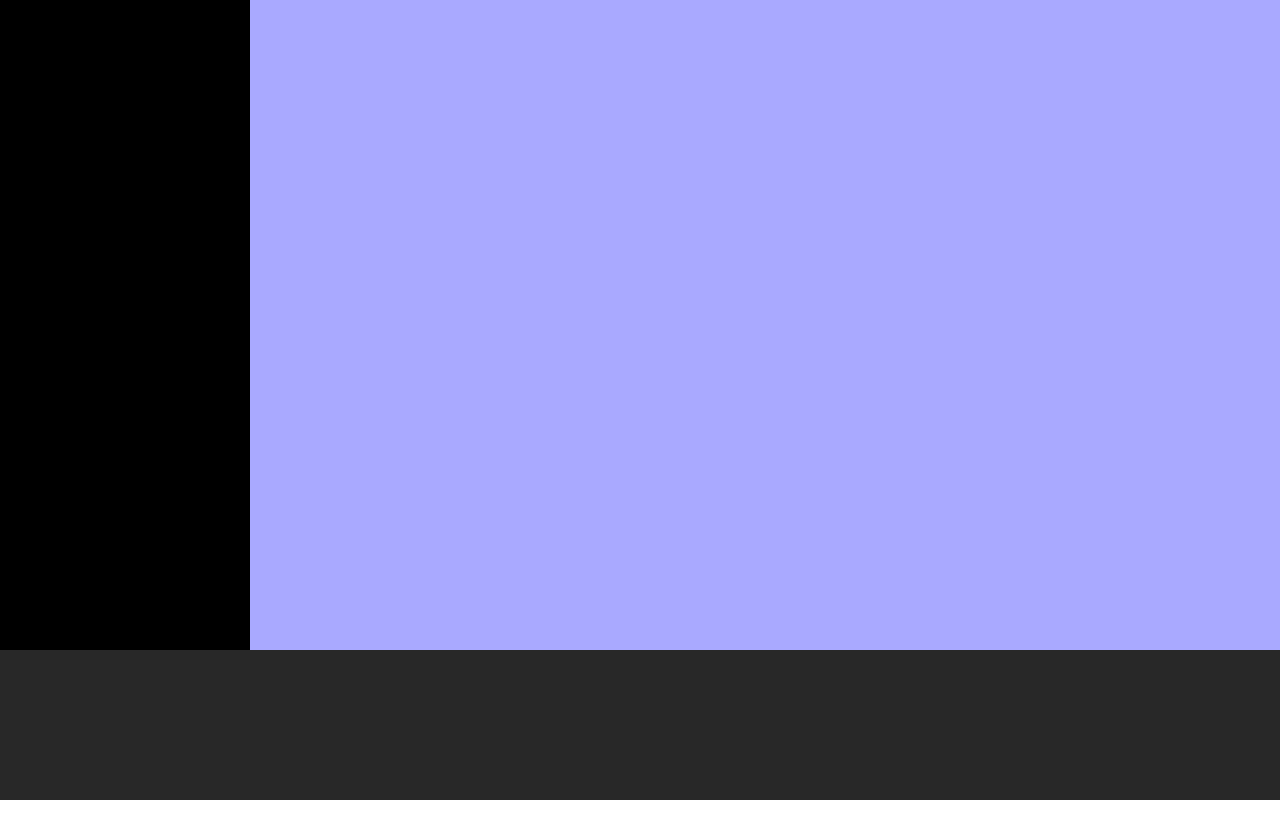
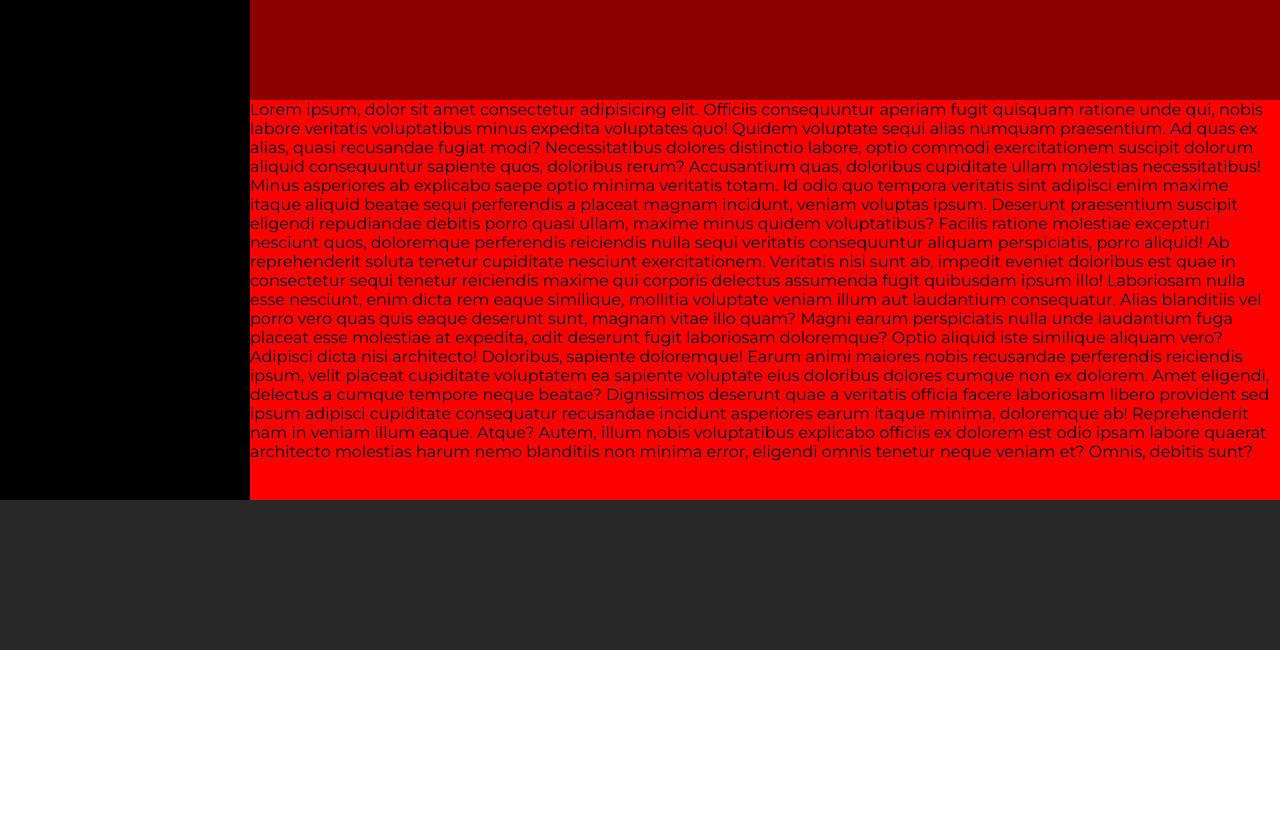
Before and after one commit to Giunta-Giovanni/html-css-spotifyweb, a plain HTML site: page index.html in a window 1280 px wide. After the commit the page ends 800 px from the top, so only its background shows below. Drawn offline with Linux system fonts and the light colour scheme.

Commit message:
[feat] banner sticky

```diff
--- a/css/style.css
+++ b/css/style.css
@@ -17,7 +17,8 @@ body{
 /* WRAPPER SECTION */
 
 #wrapper{
-    height:calc(100vh - 150px);
+    height:calc(100vh - 300px);
+    display: flex;
     /* debug */
     background-color: rgba(0, 0, 255, 0.336);
 }
@@ -33,8 +34,18 @@ body{
 #wrapper main{
     overflow: auto;
     height: 100%;
-    width: calc(100%-250px);
+    width: calc(100% - 250px);
+    background-color: red;
+}
 
+
+/* banner per effettuare l'upgrade */
+#banner{
+    position: sticky;
+    top: 0;
+    height: 100px;
+    width: 100%;
+    background-color: #00000072;
 }
 
 
@@ -112,7 +123,7 @@ body{
 #wrapper main{
     overflow: auto;
     height: 100%;
-    width: calc(100%-80px);
+    width: calc(100% - 80px);
 
 }
 
--- a/index.html
+++ b/index.html
@@ -19,7 +19,23 @@
         <!-- Barra di navigazione lato sinistro -->
         <nav></nav>
         <!-- contenuto principale di pagina -->
-        <main></main>
+        <main>
+            <!-- banner effettua l'upgrade-->
+            <div id="banner"></div>
+             <!-- Zona multimediale -->
+            <div>
+                <p>Lorem ipsum, dolor sit amet consectetur adipisicing elit. Officiis consequuntur aperiam fugit quisquam ratione unde qui, nobis labore veritatis voluptatibus minus expedita voluptates quo! Quidem voluptate sequi alias numquam praesentium.
+                Ad quas ex alias, quasi recusandae fugiat modi? Necessitatibus dolores distinctio labore, optio commodi exercitationem suscipit dolorum aliquid consequuntur sapiente quos, doloribus rerum? Accusantium quas, doloribus cupiditate ullam molestias necessitatibus!
+                Minus asperiores ab explicabo saepe optio minima veritatis totam. Id odio quo tempora veritatis sint adipisci enim maxime itaque aliquid beatae sequi perferendis a placeat magnam incidunt, veniam voluptas ipsum.
+                Deserunt praesentium suscipit eligendi repudiandae debitis porro quasi ullam, maxime minus quidem voluptatibus? Facilis ratione molestiae excepturi nesciunt quos, doloremque perferendis reiciendis nulla sequi veritatis consequuntur aliquam perspiciatis, porro aliquid!
+                Ab reprehenderit soluta tenetur cupiditate nesciunt exercitationem. Veritatis nisi sunt ab, impedit eveniet doloribus est quae in consectetur sequi tenetur reiciendis maxime qui corporis delectus assumenda fugit quibusdam ipsum illo!
+                Laboriosam nulla esse nesciunt, enim dicta rem eaque similique, mollitia voluptate veniam illum aut laudantium consequatur. Alias blanditiis vel porro vero quas quis eaque deserunt sunt, magnam vitae illo quam?
+                Magni earum perspiciatis nulla unde laudantium fuga placeat esse molestiae at expedita, odit deserunt fugit laboriosam doloremque? Optio aliquid iste similique aliquam vero? Adipisci dicta nisi architecto! Doloribus, sapiente doloremque!
+                Earum animi maiores nobis recusandae perferendis reiciendis ipsum, velit placeat cupiditate voluptatem ea sapiente voluptate eius doloribus dolores cumque non ex dolorem. Amet eligendi, delectus a cumque tempore neque beatae?
+                Dignissimos deserunt quae a veritatis officia facere laboriosam libero provident sed ipsum adipisci cupiditate consequatur recusandae incidunt asperiores earum itaque minima, doloremque ab! Reprehenderit nam in veniam illum eaque. Atque?
+                Autem, illum nobis voluptatibus explicabo officiis ex dolorem est odio ipsam labore quaerat architecto molestias harum nemo blanditiis non minima error, eligendi omnis tenetur neque veniam et? Omnis, debitis sunt?</p>
+            </div>
+        </main>
 
 
     </section>
```
